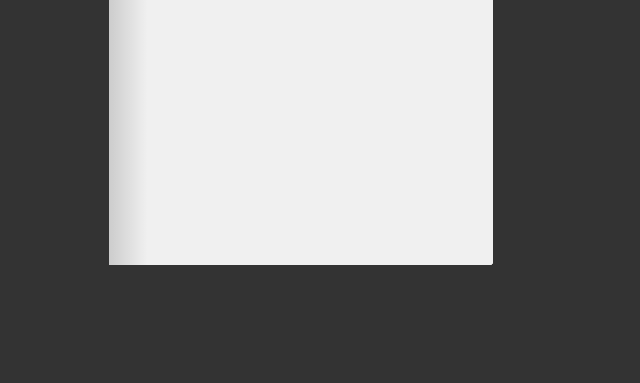
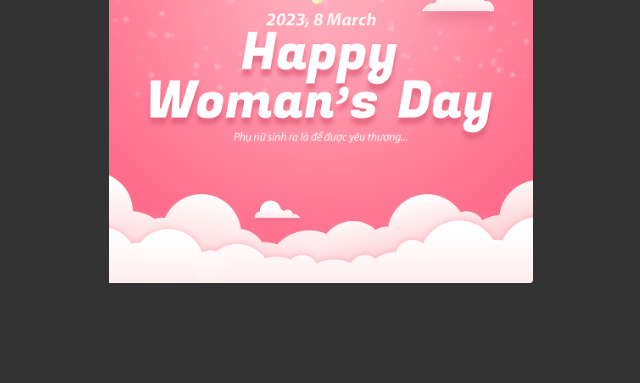
Before and after one commit to tungapt/card-8-3, a plain HTML site: page card_8_3.html in a window 1280 px wide. Shown: the part 425-808 px from the top of the page, without its empty margins (531-1171 px from the left). Drawn offline with Linux system fonts and the light colour scheme; a web font is replaced by a local one.

Commit message:
thêm bìa sách + hiệu ứng

```diff
--- a/card_8_3.html
+++ b/card_8_3.html
@@ -7,18 +7,25 @@
         <title>Document</title>
     </head>
     <style>
+        @font-face {
+            font-family: fuga;
+            src: url(./FugazOne-Regular.ttf);
+        }
         .book {
             transition: opacity 0.4s 0.2s;
         }
         p {
             margin-top: 8vw;
             text-align: center;
-            font-size: 5vw;
+            font-size: 18px;
             color: #000000;
         }
+        .biaSach{
+            background:no-repeat 100%/contain url(./imgs/bia.png) !important;
+        }
         .page {
-            width: 30vw;
-            height: 44vw;
+            width: 424px;
+            height: 600px;
             background-color: #111111;
             float: left;
             margin-bottom: 0.5em;
@@ -32,8 +39,8 @@
             perspective: 250vw;
         }
         .book .pages {
-            width: 60vw;
-            height: 44vw;
+            width: 848px;
+            height: 600px;
             position: relative;
             transform-style: preserve-3d;
             backface-visibility: hidden;
@@ -46,8 +53,8 @@
             margin: 0;
             position: absolute;
             top: 0;
-            width: 30vw;
-            height: 44vw;
+            width: 424px;
+            height: 600px;
             transform-origin: 0 0;
             transition: transform 1.4s;
             backface-visibility: hidden;
@@ -125,7 +132,7 @@
         }
         html,
         body {
-            font-family: 'Lovers Quarrel', cursive;
+            font-family: fuga;
             background: #333;
             -webkit-tap-highlight-color: rgba(0, 0, 0, 0);
         }
@@ -148,26 +155,36 @@
         <link href="https://fonts.googleapis.com/css?family=Lovers+Quarrel" rel="stylesheet">
         <div class="book">
             <div id="pages" class="pages">
-                <div class="page">
-                    <p>Open Me,
-                        <br>please!</p>
-                        <span style="font-size:40px;">Mở đi không là dỗi bây giờ đấy</span>
-                </div>
-                <div class="page"><p>aaaa</p></div>
+                <div class="page biaSach" id="handleShowText"></div>
+                <div class="page"><p id="loiChuc"></p></div>
                 <div class="page">
                     <p>Hello there!</p>
                 </div>
-                <div class="page"><img src="./imgs/cute-cat.gif" alt=""></div>
-                <div class="page">xx</div>
-                <div class="page"></div>
-                <div class="page"></div>
-                <div class="page"></div>
-                <div class="page"></div>
                 <div class="page"></div>
             </div>
         </div>
     </body>
     <script>
+        var i = 0;
+        var txt = 'Xin chúc các chị em đồng nghiệp một ngày 8/3 vui vẻ và ngập tràn hạnh phúc. Chúc chị em ngày càng xinh đẹp, may mắn và thành công trong sự nghiệp. ';
+        var speed = 50;
+
+        document.getElementById('handleShowText').addEventListener('click',function(){
+            setTimeout(() => {
+                typeWriter();
+            }, 1000);
+
+        })
+
+        function typeWriter() {
+            if (i < txt.length) {
+                document.getElementById("loiChuc").innerHTML += txt.charAt(i);
+                i++;
+                setTimeout(typeWriter, speed);
+            }
+        }
+
+
         var pages = document.getElementsByClassName('page');
         for (var i = 0; i < pages.length; i++) {
             var page = pages[i];
```
Also changed, not shown: FugazOne-Regular.ttf (added), imgs/bia.png (added).
